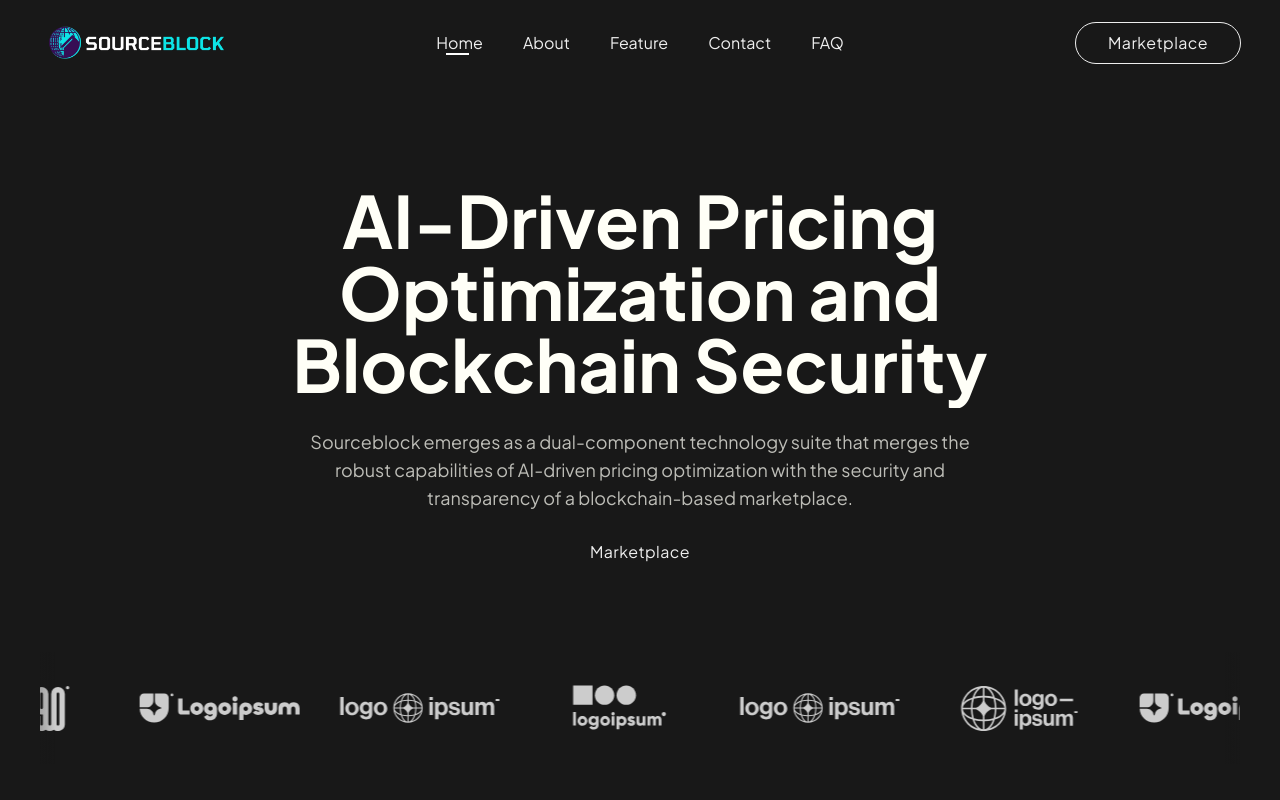
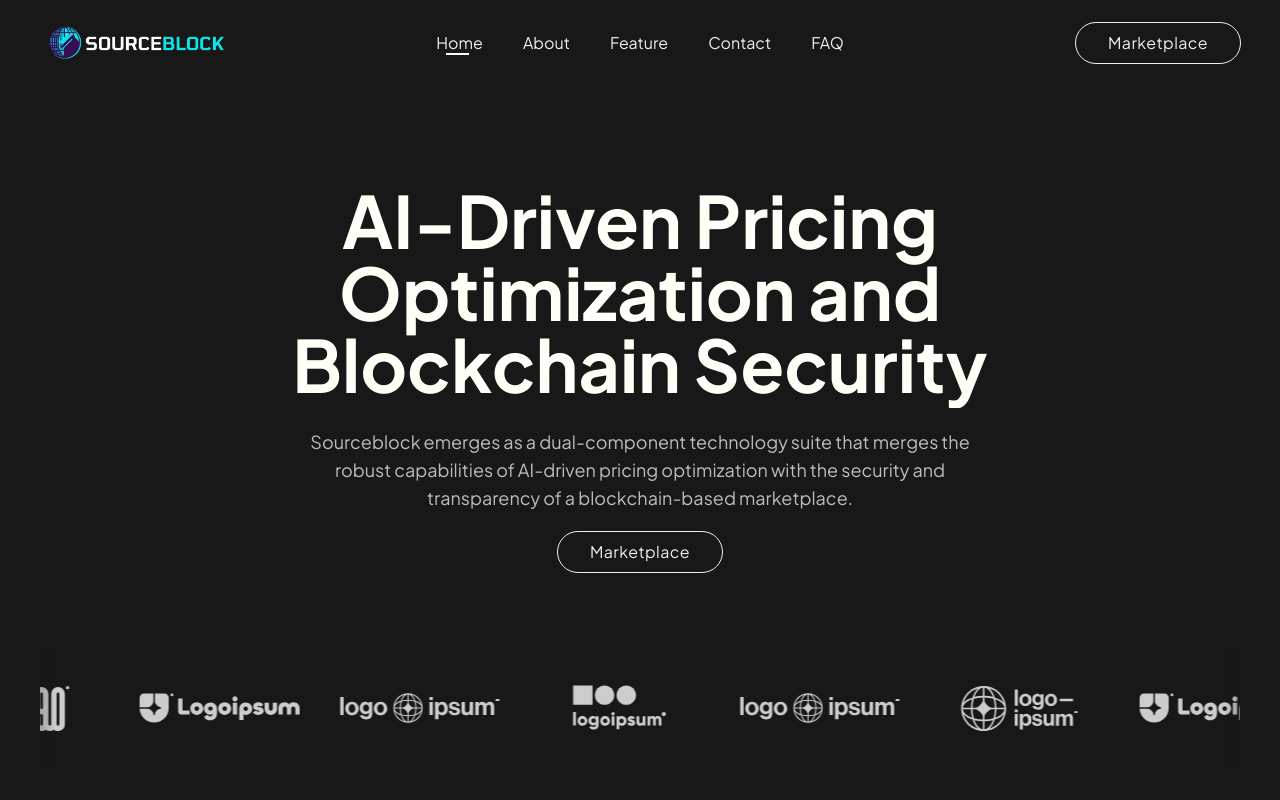
Before and after one commit to oktadwi22/marketplace-1, a Next.js app: page / in a window 1280 px wide. Shown: the top 800 px of the page. Built offline with nearby package versions, Linux system fonts and the light colour scheme.

Commit message:
feat:hero button

```diff
--- a/src/common/module/Hero/Hero.jsx
+++ b/src/common/module/Hero/Hero.jsx
@@ -35,7 +35,7 @@ export default function Hero() {
           <Link href="/" className=" flex justify-end">
             <ButtonViewAll
               title="Marketplace"
-              className="hover:!bg-[#EEEEEE] !bg-[#262626] transition-colors duration-300 overflow-hidden !bg-transparent  !text-[#EEEEEE] w-auto !py-2"
+              className="hover:!bg-[#EEEEEE]  transition-colors duration-300 overflow-hidden !bg-transparent outline outline-1 outline-[#EEEEEE] !text-[#EEEEEE] w-auto !py-2"
             />
           </Link>
         </div>
```
